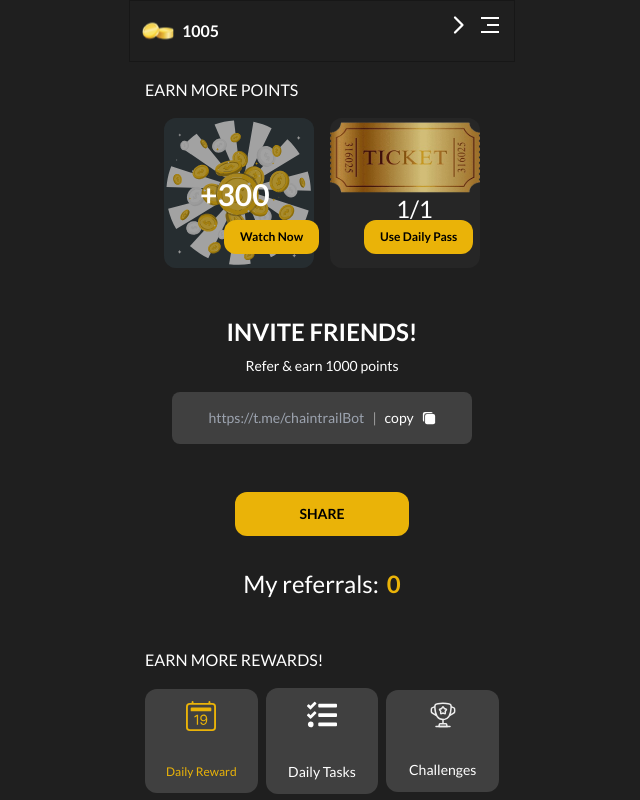
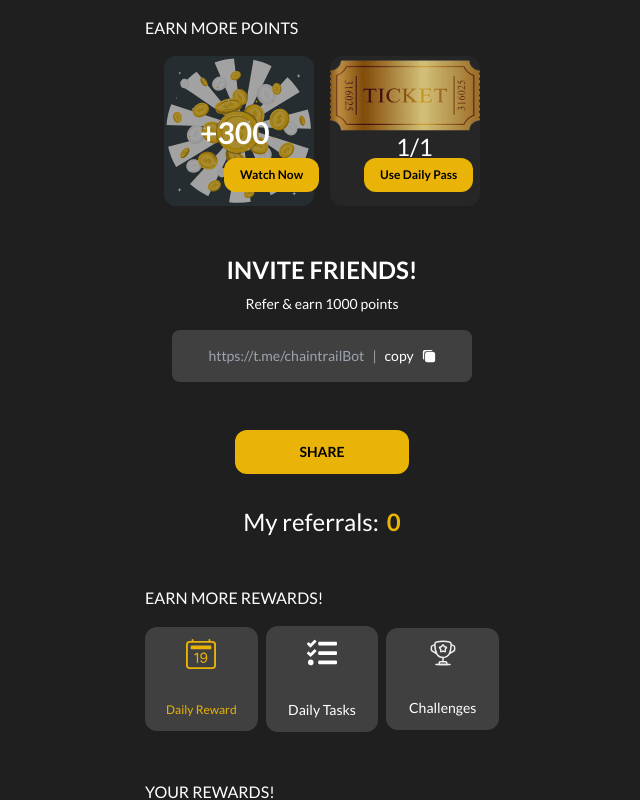
Before and after one commit to Chain-Trail/chaintrail, a Next.js app: page /referrals in a window 1280 px wide. Shown: the top 800 px of the page, without its empty margins (318-958 px from the left). Built offline with nearby package versions, Linux system fonts and the light colour scheme.

Commit message:
pls commit

```diff
--- a/app/referrals/page.jsx
+++ b/app/referrals/page.jsx
@@ -9,20 +9,6 @@ import Nfts from "./Nfts";
 const Referrals = () => {
   return (
     <section className="px-8">
-      <div className="p-3 flex justify-between font-bold border border-neutral-900 hover:border-neutral-100 hover:border cursor-pointer">
-        <span className="flex items-center gap-2">
-          <img src="chaincoins.svg" alt="Chain Coins" />
-          <span>1005</span>
-        </span>
-        <span className="text-2xl flex gap-2 font-extrabold ">
-          <Link href="/play">
-            <PiCaretRightBold className=" " title="back arrow" />
-          </Link>
-          <Link href="/">
-            <RiMenu3Fill title="home" />
-          </Link>
-        </span>
-      </div>
       <div className="">
         <h1 className="my-4 px-4">EARN MORE POINTS</h1>
         <div className="flex  gap-4 items-center justify-center ">
```
